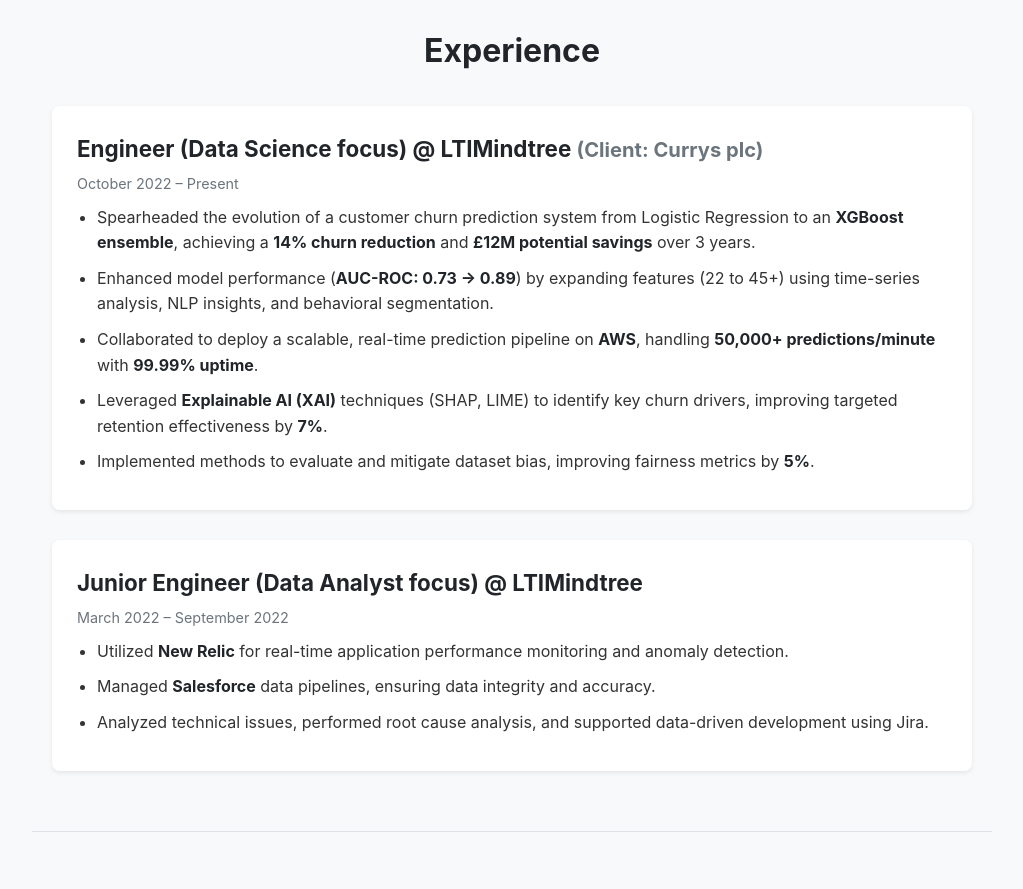
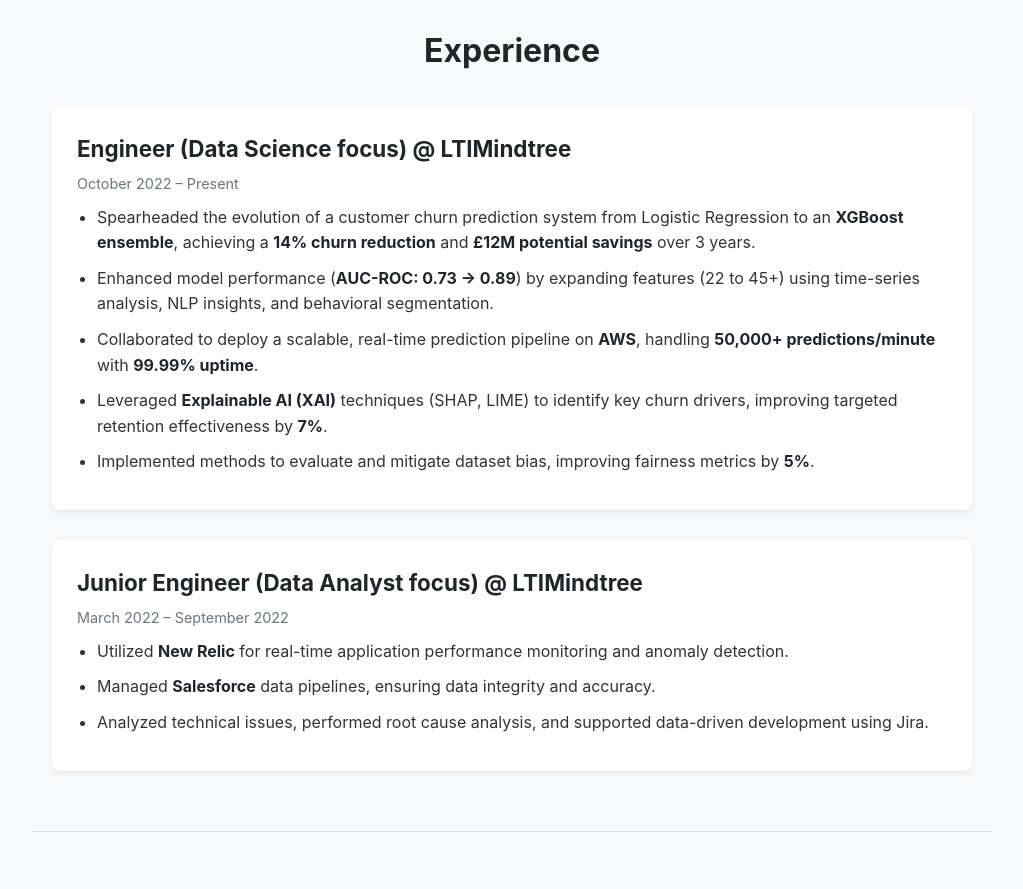
Before and after one commit to vyshnev/vyshnev.github.io, a plain HTML site: page index.html in a window 1280 px wide. Shown: the part 1680-2569 px from the top of the page, without its empty margins (128-1151 px from the left). Drawn offline with Linux system fonts and the light colour scheme.

Commit message:
updation

```diff
--- a/index.html
+++ b/index.html
@@ -88,7 +88,7 @@
         <section id="experience" class="container content-section">
             <h2>Experience</h2>
             <article class="job">
-                <h3>Engineer (Data Science focus) @ LTIMindtree <span class="client">(Client: Currys plc)</span></h3>
+                <h3>Engineer (Data Science focus) @ LTIMindtree </h3>
                 <p class="date">October 2022 – Present</p>
                 <ul>
                     <li>Spearheaded the evolution of a customer churn prediction system from Logistic Regression to an <strong>XGBoost ensemble</strong>, achieving a <strong>14% churn reduction</strong> and <strong>£12M potential savings</strong> over 3 years.</li>
```
